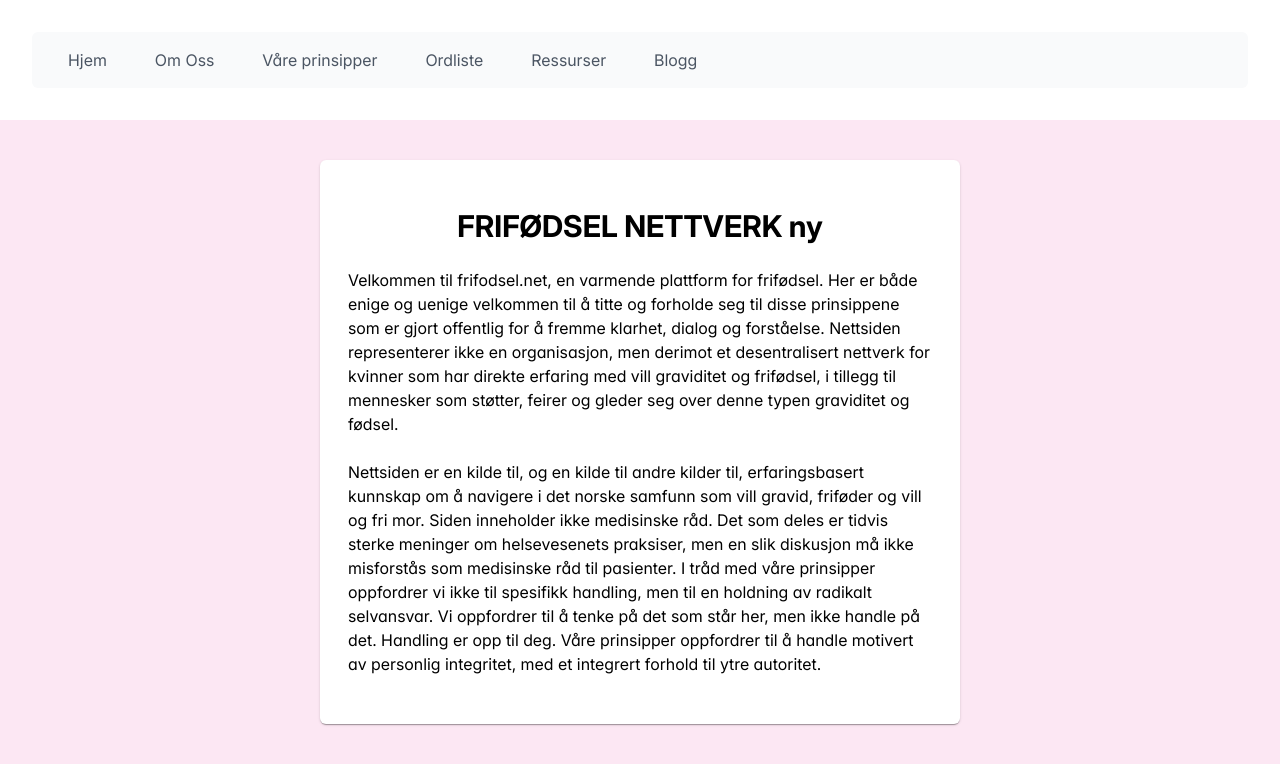
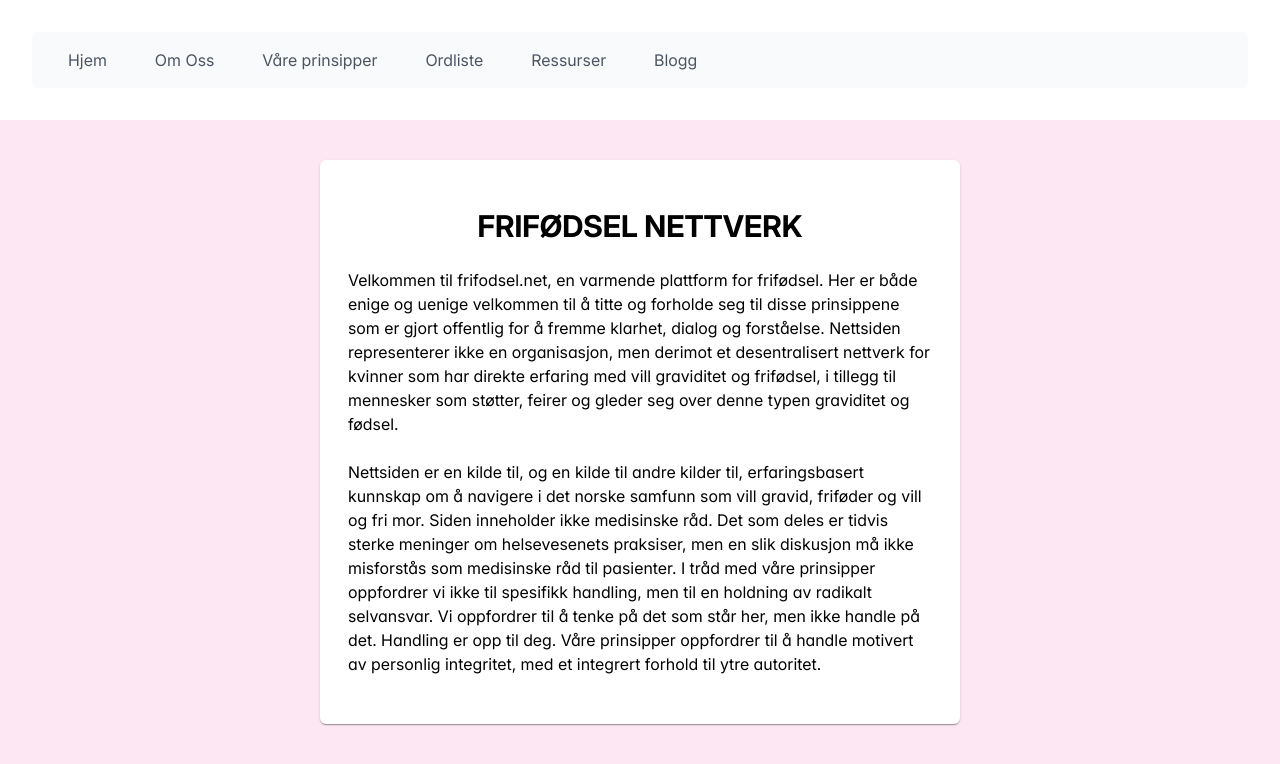
Before and after one commit to pauleb3/frifodsel, a Next.js app: page / in a window 1280 px wide. Shown: the top 764 px of the page. Built offline with nearby package versions, Linux system fonts and the light colour scheme.

Commit message:
overskrife

```diff
--- a/app/page.tsx
+++ b/app/page.tsx
@@ -8,7 +8,7 @@ export default function Home() {
     <main className="flex min-h-screen flex-col items-center text-black justify-between bg-pink-100">
       <Card className="w-[90vw] lg:w-[50vw] m-10 p-2 text-black">
         <h1 className="font-bold text-3xl m-auto text-center">
-          FRIFØDSEL NETTVERK ny
+          FRIFØDSEL NETTVERK
         </h1>
         <br />
         Velkommen til frifodsel.net, en varmende plattform for frifødsel.
```
